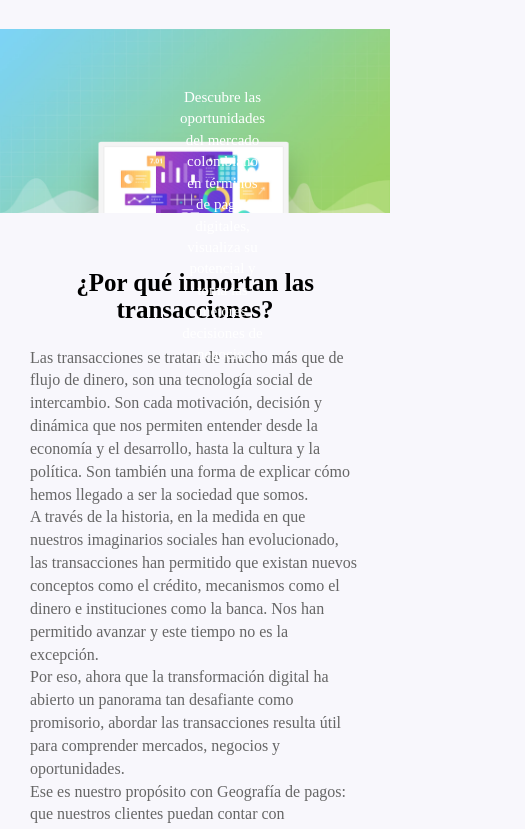
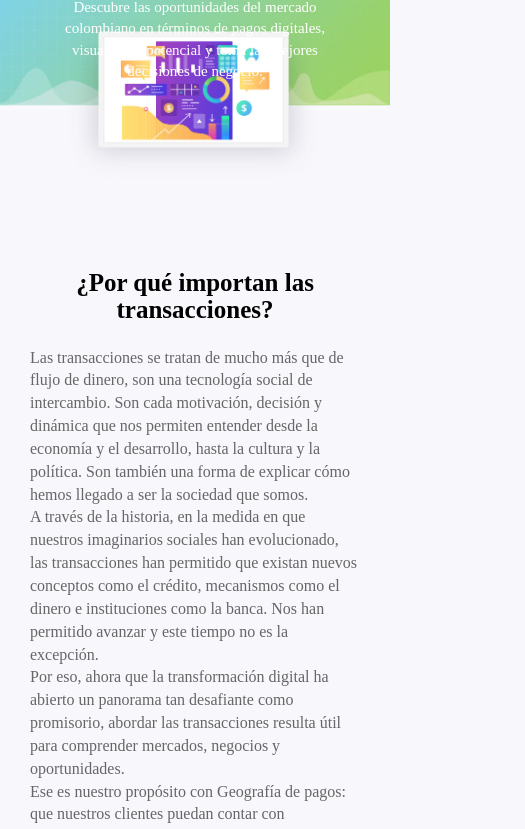
Before and after one commit to fideliodigital/geografia, a plain HTML site: page index.html in a window 390 px wide. Shown: the part 113-942 px from the top of the page, 525 px wide, since content can reach past the window. Drawn offline with nearby package versions, Linux system fonts and the light colour scheme; some packages are replaced by stand-ins of ours; a web font is replaced by a local one.

Commit message:
Arreglos slogan

```diff
--- a/styles.css
+++ b/styles.css
@@ -587,7 +587,6 @@ nav-pills>li.active
   color: white;
   margin-top: -100px;
   /* min-height: 130hv ; */
-  background-position: center 20%;
 
 }
 
@@ -601,17 +600,65 @@ nav-pills>li.active
 /*Arregla el slogan*/
 #inicio div + p{
   color: white;
-  padding: 0px 350px 0 280px;
   text-align: center;
   font-size: 15px;
-  position: absolute;
-  top: 220px;
+  position:absolute;
 }
 
-@media (min-width: 1260px)
+@media (min-width: 1920px)
 {
+  #inicio{
+    width: 1920px;
+  }
+}
+
+@media (min-width: 1800px)
+{
+
+  #inicio div + p{
+    top: 220px;
+    width: 100%;
+    padding: 0px 28% 0px 22%;
+  }
+
   #inicio #header{
-    background-position: center 30%;
+    background-position: center -350px;
+  }
+}
+
+@media (max-width: 1800px)
+{
+
+  #inicio div + p{
+    top: 220px;
+    width: 100%;
+    padding: 0px 28% 0px 22%;
+  }
+  #inicio #header{
+    background-position: center -350px;
+  }
+}
+
+@media (max-width: 1500px)
+{
+
+  #inicio div + p{
+    top: 220px;
+    padding: 0px 25% 0px 20%;
+  }
+
+}
+
+@media (max-width: 1400px)
+{
+
+  #inicio div + p{
+    top: 220px;
+    padding: 0px 25% 0px 20%;
+  }
+
+  #inicio #header{
+    background-position: center -70px;
   }
 }
 
@@ -619,8 +666,11 @@ nav-pills>li.active
 {
   #inicio div + p{
     padding: 0px 350px 0 250px;
-    position: absolute;
     top: 210px;
+  }
+
+  #inicio #header{
+    background-position: center -40px;
   }
 }
 
@@ -631,7 +681,7 @@ nav-pills>li.active
   }
 
   #inicio #header{
-    background-position: center 10%;
+    background-position: center -15px;
   }
 }
 
@@ -642,7 +692,7 @@ nav-pills>li.active
   }
 
   #inicio #header{
-    background-position: center -20%;
+    background-position: center 20px;
   }
 }
 
@@ -653,7 +703,47 @@ nav-pills>li.active
   }
 
   #inicio #header{
-    background-position: center 90px;
+    background-position: center 80px;
+  }
+}
+
+@media(max-width: 768px)
+{
+  #inicio div + p{
+    padding: 0px 50px;
+    position: absolute;
+    top: 120px
+  }
+
+  #inicio #header{
+    background-position: center -100px;
+  }
+}
+
+@media(max-width: 700px)
+{
+  #inicio div + p{
+    padding: 0px 50px;
+    position: absolute;
+    top: 120px
+  }
+
+  #inicio #header{
+    background-position: center -60px;
+  }
+}
+
+
+@media(max-width: 580px)
+{
+  #inicio div + p{
+    padding: 0px 50px;
+    position: absolute;
+    top: 120px
+  }
+
+  #inicio #header{
+    background-position: center -20px;
   }
 }
 
```
